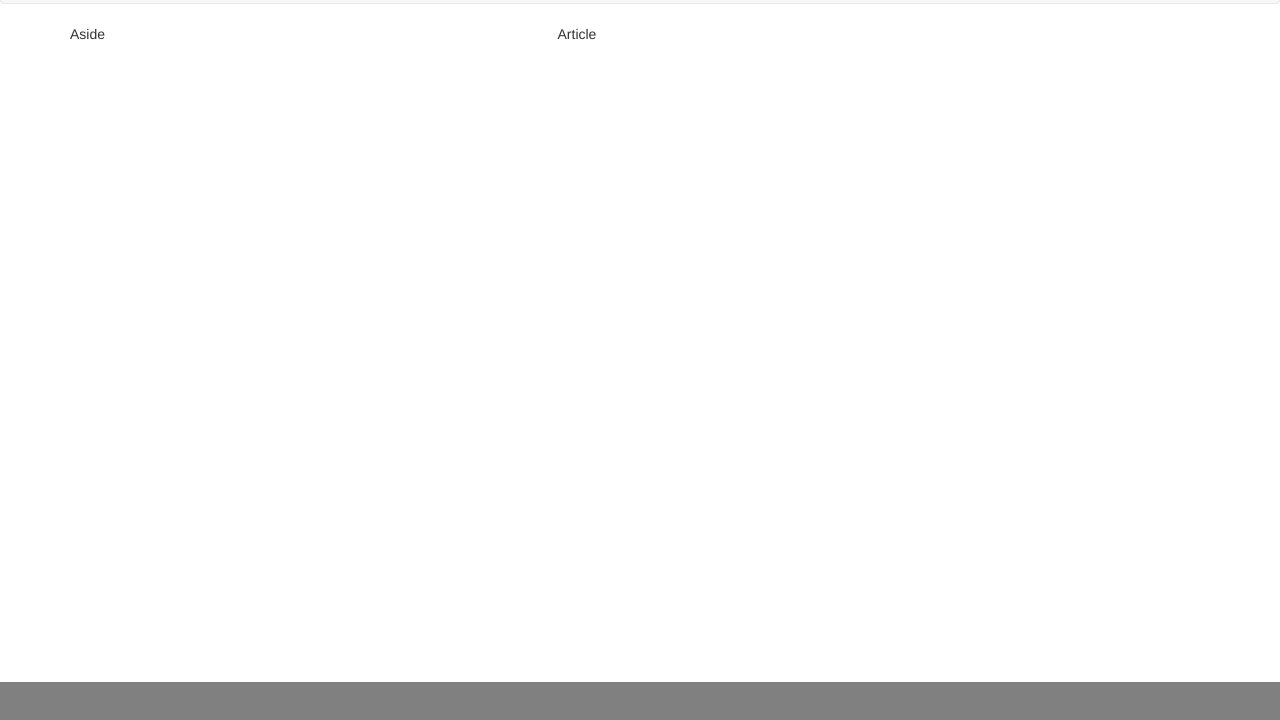
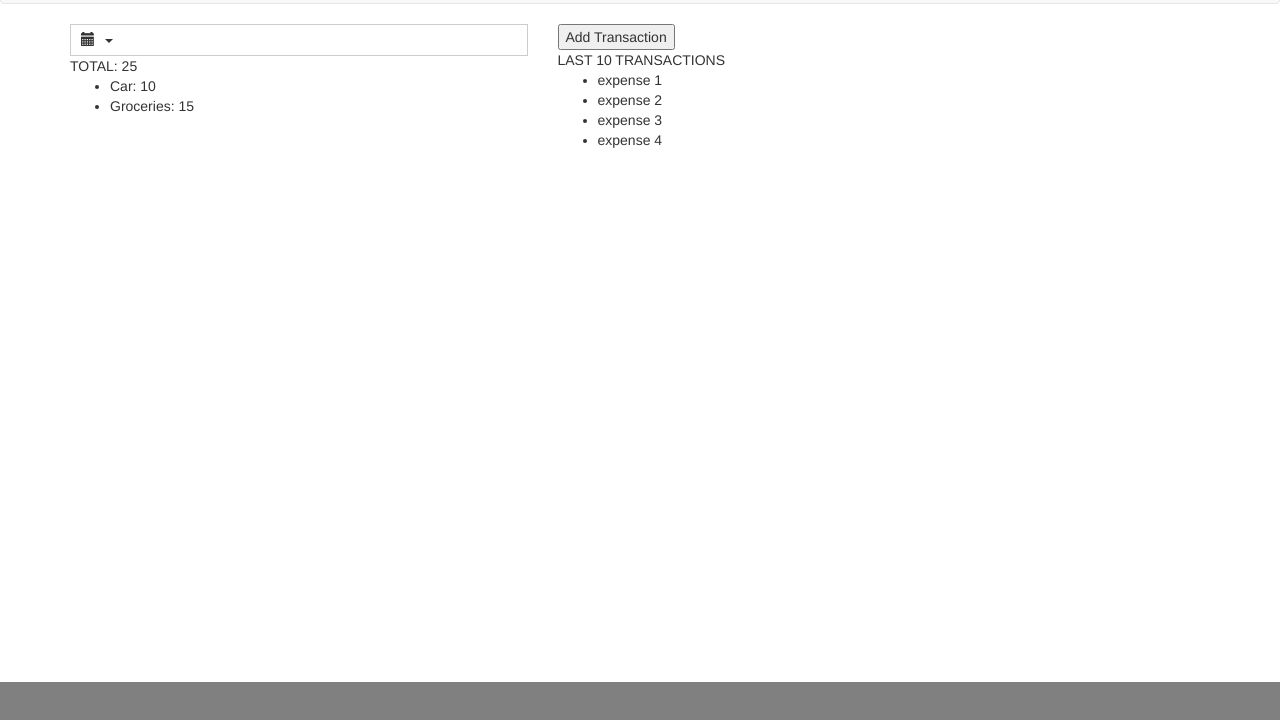
Before and after one commit to samover/expenses, a website: page index.html in a window 1280 px wide. Shown: the part 68-788 px from the top of the page. Drawn offline with nearby package versions, Linux system fonts and the light colour scheme; some packages are replaced by stand-ins of ours.

Commit message:
basic layout

```diff
--- a/index.html
+++ b/index.html
@@ -6,9 +6,12 @@
   <meta name="viewport" content="width=device-width, initial-scale=1">
   <title>Expenses App</title>
   <link rel="stylesheet" href= "bower_components/bootstrap/dist/css/bootstrap.css" type="text/css">
+  <link rel="stylesheet" href="bower_components/bootstrap-daterangepicker/daterangepicker-bs3.css"/>
   <script src="bower_components/jquery/dist/jquery.js" type="text/javascript"> </script>
   <script src="bower_components/angular/angular.js" type="text/javascript"> </script>
   <script src="bower_components/angular-resource/angular-resource.js" type= "text/javascript"> </script>
+  <script src="bower_components/moment/moment.js" type= "text/javascript"> </script>
+  <script src="bower_components/bootstrap-daterangepicker/daterangepicker.js"></script>
 </head>
 
 <body>
@@ -19,15 +22,34 @@
   <div class="container">
     <div class="row">
       <div class="col-xs-12 col-md-5">
+        <!-- ASIDE CONTENT -->
         <aside>
-          <!-- ASIDE CONTENT -->
-          Aside
+          <div id="reportrange" class="pull-right" style="background: #fff; cursor: pointer; padding: 5px 10px; border: 1px solid #ccc; width: 100%">
+            <i class="glyphicon glyphicon-calendar fa fa-calendar"></i>&nbsp; <span></span> <b class="caret"></b>
+          </div>
+          <div id="total_expenses">
+          TOTAL: 25
+          </div>
+          <div id="categories">
+            <ul>
+              <li>Car: 10</li>
+              <li>Groceries: 15</li>
+            </ul>
+          </div>
         </aside>
       </div>
       <div class="col-xs-12 col-md-7">
+        <!-- ARTICLE CONTENT -->
         <article>
-          <!-- ARTICLE CONTENT -->
-          Article
+          <button> Add Transaction </button>
+          <div id="transactions">
+            LAST 10 TRANSACTIONS
+            <ul>
+              <li>expense 1</li>
+              <li>expense 2</li>
+              <li>expense 3</li>
+              <li>expense 4</li>
+            </ul>
         </article>
       </div>
     </div>
```
